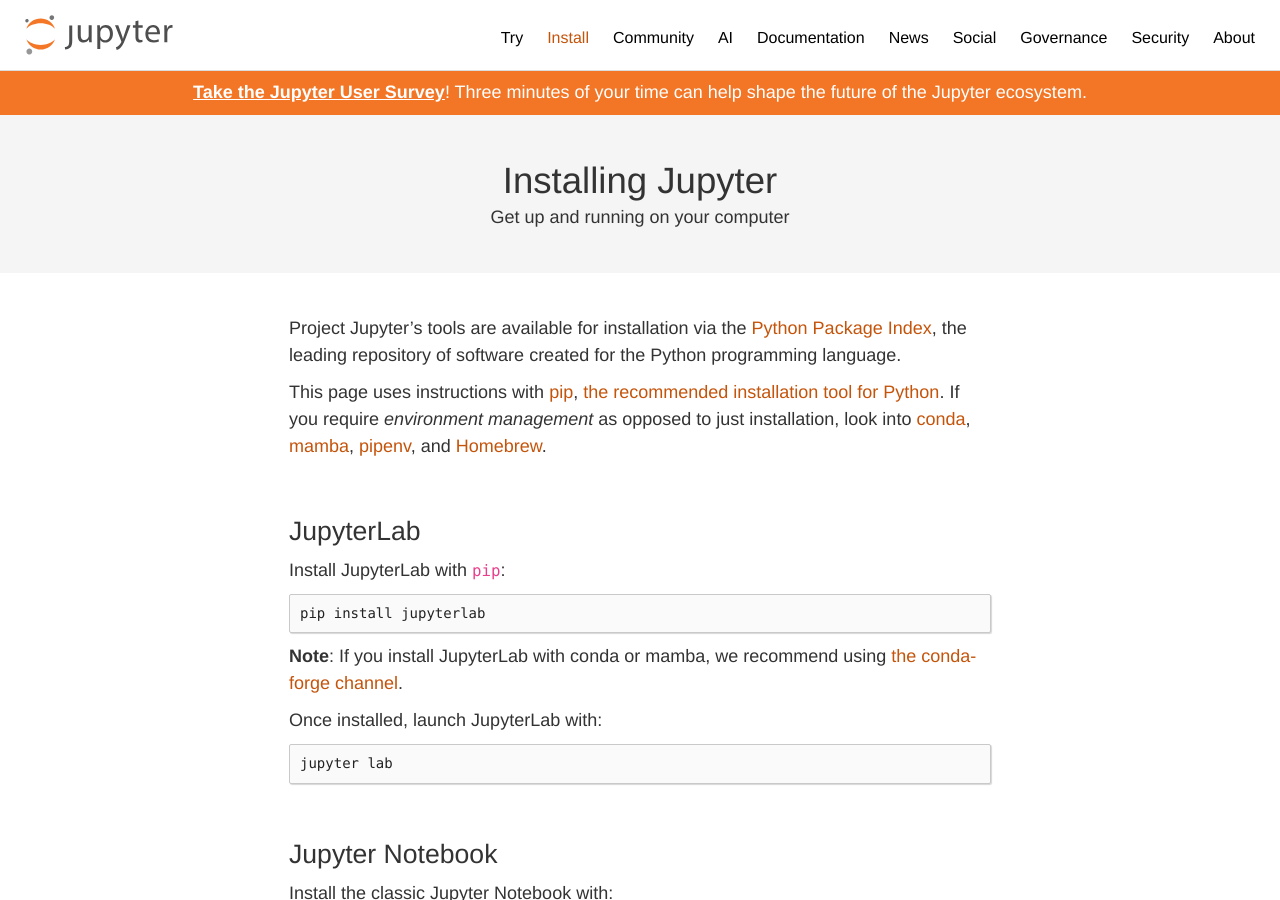
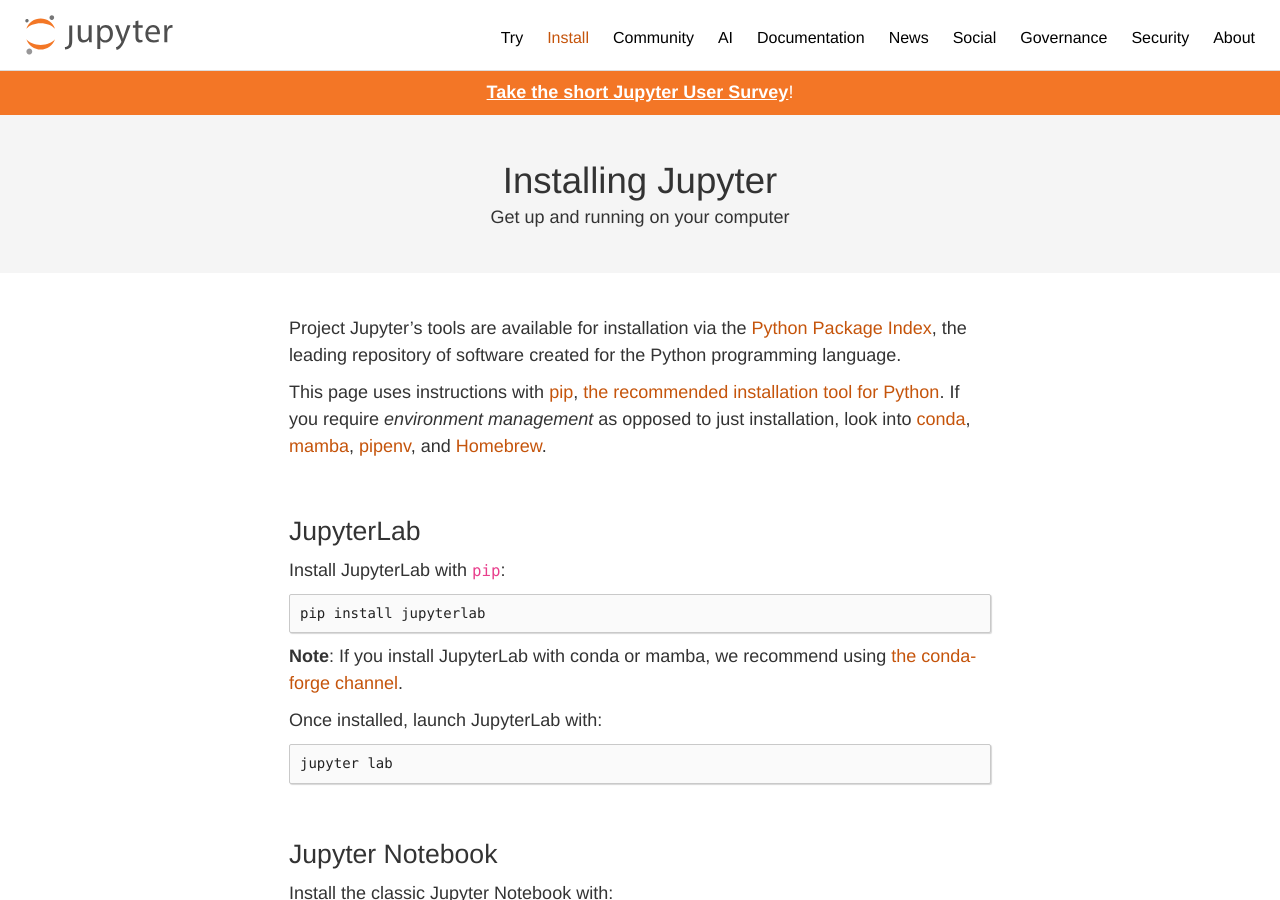
Before and after one commit to jupyter/jupyter.github.io, a Jekyll site: the page built from install.md, in a window 1280 px wide and 900 px high. Built offline with Jekyll 4.4.1, drawn with Linux system fonts in a browser that asks for light colours; comment, search, counter and statistics services are not loaded.

Commit message:
Shorter text

```diff
--- a/_layouts/default.html
+++ b/_layouts/default.html
@@ -133,8 +133,7 @@
     </nav>
     <div class="survey-banner">
       <p>
-        <a href="https://linuxfoundation.surveymonkey.com/r/jupyter-user-survey" target="_blank" rel="noopener noreferrer">Take the Jupyter User Survey</a>!
-        Three minutes of your time can help shape the future of the Jupyter ecosystem.
+        <a href="https://linuxfoundation.surveymonkey.com/r/jupyter-user-survey" target="_blank" rel="noopener noreferrer">Take the short Jupyter User Survey</a>!
       </p>
     </div>
     <section>
```
